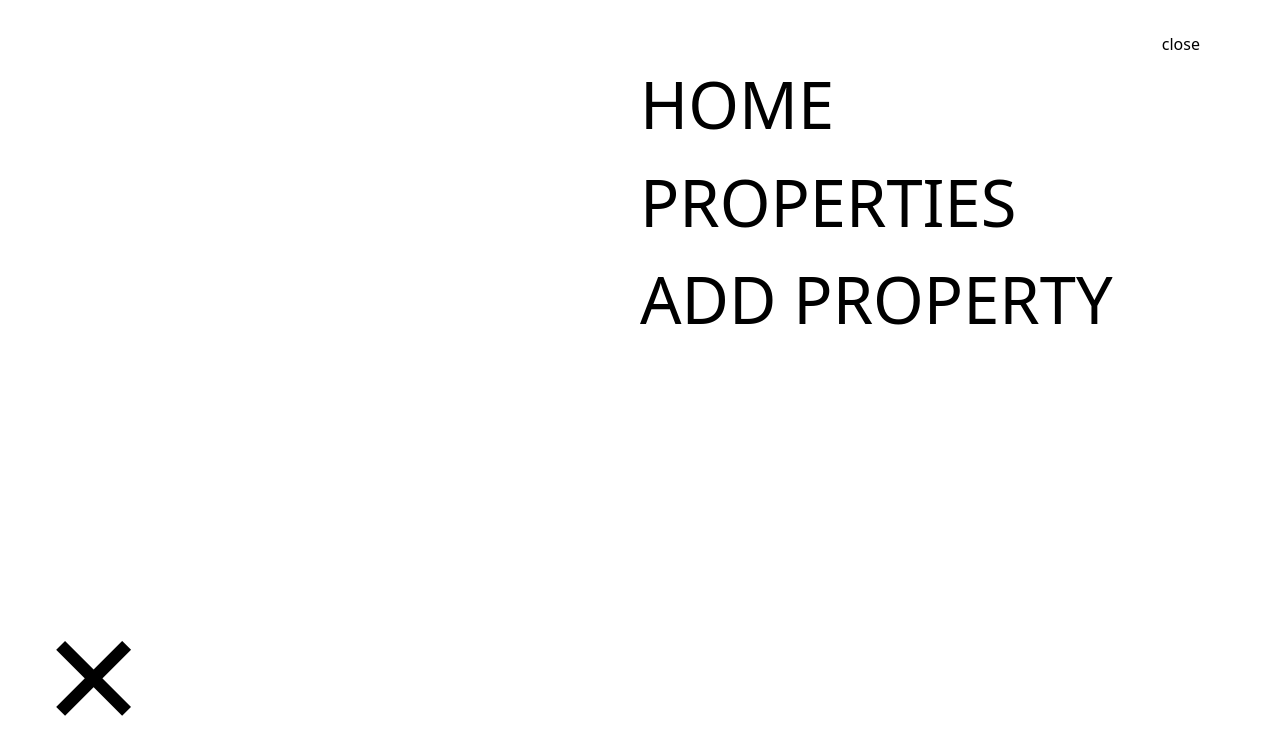
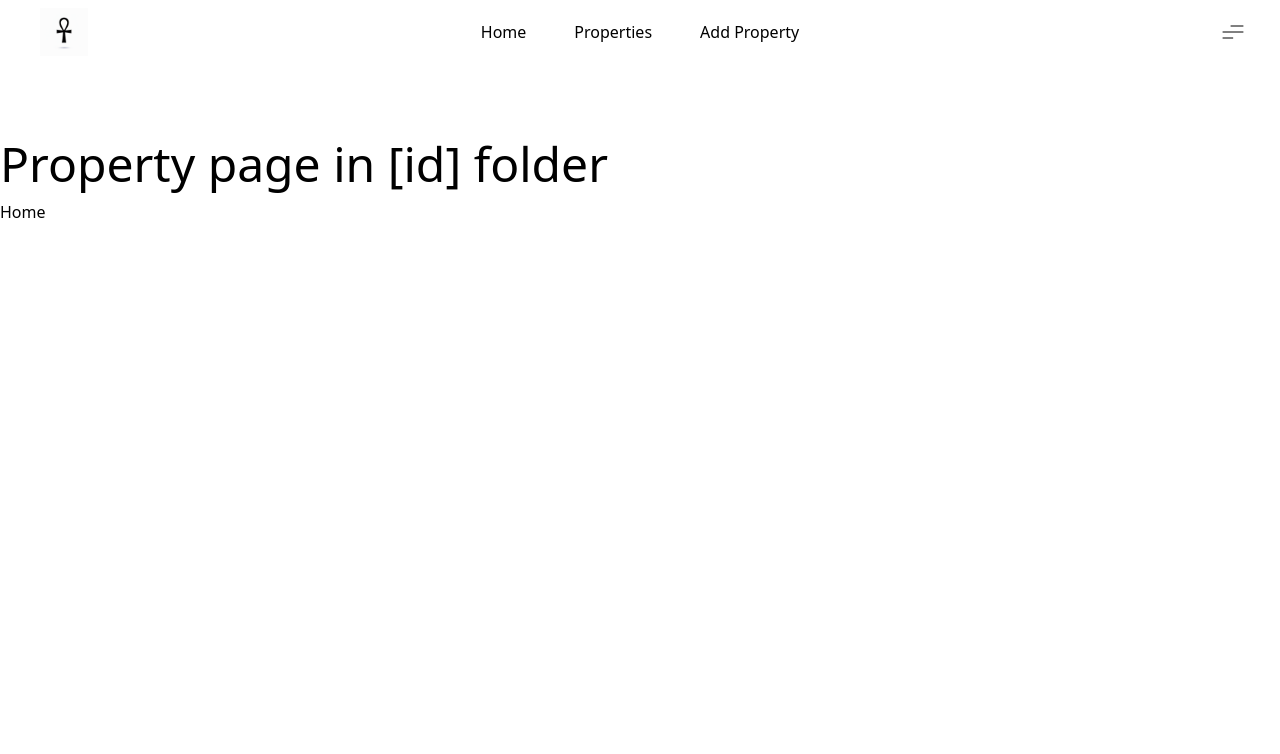
Before and after one commit to jymax4rl/oreilly_nextjs_project_BradTraversy, a Next.js app in the folder property_app/: page /properties/AddProperties in a window 1280 px wide. Shown: the top 754 px of the page. Built offline with nearby package versions, Linux system fonts and the light colour scheme.

Commit message:
WIP: Finished current work before reverting previous commit

```diff
--- a/property_app/components/Navbar.jsx
+++ b/property_app/components/Navbar.jsx
@@ -1,15 +1,13 @@
 "use client";
-import React from "react";
-import { useState, useEffect, useRef } from "react";
+import React, { useState, useRef, useEffect } from "react";
 import Image from "next/image";
+import Link from "next/link";
+import Hamburger from "@/components/hamburger";
+import logo from "@/assets/images/blackAnkhLogo.png";
 import logIcon from "@/assets/images/person.png";
-import logo from "@/assets/images/blackAnkhLogo.png";
-import Hamburger from "@/components/hamburger";
-import Link from "next/link";
-import NavButton from "./NavButton";
-import LoginNavBtn from "./LoginNavBtn";
-import { FaGoogle } from "react-icons";
-import "./navbar.css";
+
+import gsap from "gsap";
+import { useGSAP } from "@gsap/react";
 
 const navLinks = [
   { path: "/", label: "Home" },
@@ -17,90 +15,91 @@ const navLinks = [
   { path: "/properties/AddProperties", label: "Add Property" },
 ];
 
-const Navbar = () => {
-  const container = useRef();
+export default function Navbar() {
   const [isMenuOpen, setIsMenuOpen] = useState(false);
 
-  const toggleMenu = () => {
-    setIsMenuOpen(!isMenuOpen); // toggle state
-  };
+  const overlayRef = useRef();
+  const tl = useRef();
+
+  const toggleMenu = () => setIsMenuOpen((prev) => !prev);
+
+  // --- GSAP animation ----
+  useGSAP(() => {
+    const overlay = overlayRef.current;
+
+    gsap.set(overlay, {
+      clipPath: "polygon(0% 0%, 100% 0%, 100% 0%, 0% 0%)",
+      display: "none",
+    });
+    gsap.set(".menu-link-item-holder", { y: 75, opacity: 0 });
+
+    tl.current = gsap
+      .timeline({ paused: true })
+      .to(overlay, {
+        duration: 1.2,
+        display: "block",
+        clipPath: "polygon(0% 0%, 100% 0%, 100% 100%, 0% 100%)",
+        ease: "power4.inOut",
+      })
+      .to(
+        ".menu-link-item-holder",
+        {
+          y: 0,
+          opacity: 1,
+          duration: 1,
+          stagger: 0.1,
+          ease: "power3.out",
+        },
+        "-=0.75"
+      );
+  }, []);
+
+  // React to toggle
+  useEffect(() => {
+    if (isMenuOpen) tl.current.play();
+    else tl.current.reverse();
+  }, [isMenuOpen]);
 
   return (
     <div>
-      {/* // The nav is set to 3 col in md screens & 2 cols anything less */}
-      <nav
-        ref={container}
-        className=" menu-container m-0 grid bg-white grid-cols-2 lg:grid-cols-[20%_60%_20%] h-[8vh]"
-      >
-        <div className=" flex items-center ml-10 lg:ml-22 justify-start  align-center">
-          <Link href={"/"}>
-            <Image
-              className="lg:h-13 h-12 cursor-pointer w-auto rounded-full"
-              alt="logo"
-              src={logo}
-            />
+      {/* Navbar */}
+      <nav className="grid lg:grid-cols-[20%_60%_20%] grid-cols-2 h-[8vh] bg-white">
+        <div className="flex items-center ml-10">
+          <Link href="/">
+            <Image src={logo} alt="logo" className="h-12 w-auto" />
           </Link>
         </div>
 
-        <div className="hidden lg:flex space-x-16 items-center justify-center align-center">
-          {navLinks.map((link, index) => {
-            return (
-              <Link key={link.index} href={link.path}>
-                <NavButton text={link.label} />
-              </Link>
-            );
-          })}
+        <div className="hidden lg:flex space-x-12 items-center justify-center">
+          {navLinks.map((link) => (
+            <Link key={link.path} href={link.path}>
+              {link.label}
+            </Link>
+          ))}
         </div>
 
-        <div className=" flex p-0  mr-4 lg:mr-20   items-center justify-end lg:justify-center   ">
-          <div className="flex start items-center justify-center space-x-4 lg:space-x-6 align-center lg:absolute ">
-            <LoginNavBtn className=" " />
-            <Image
-              className=" cursor-pointer h-5 w-auto"
-              alt="login Icon"
-              src={logIcon}
-            />
-            <button onClick={toggleMenu}>
-              <Hamburger />
-            </button>
-          </div>
+        <div className="flex items-center justify-end mr-8">
+          <button onClick={toggleMenu}>
+            <Hamburger />
+          </button>
         </div>
       </nav>
-      {/* //Menu-overlay on lg screens, show hide based on menu state */}
-      <div className="  lg:block overlay-wrapper fixed top-0 w-screen   ">
-        <div className="menu-overlay relative grid lg:grid-cols-2  w-full h-screen bg-white   ">
-          <div className="hidden lg:block  leftWrapper relative w-full h-full ">
-            <div className="   fixed left-10 bottom-15  ">
-              <span onClick={toggleMenu} className=" text-9xl cursor-pointer">
-                &#x2715;
-              </span>
+
+      {/* --- CLIP-PATH OVERLAY --- */}
+      <div
+        ref={overlayRef}
+        className="menu-overlay fixed top-0 left-0 w-screen h-screen bg-white z-50"
+      >
+        <div className="menu-links flex flex-col pt-20 pl-20 text-4xl space-y-8">
+          {navLinks.map((link) => (
+            <div className="menu-link-item" key={link.path}>
+              <div className="menu-link-item-holder" onClick={toggleMenu}>
+                <Link href={link.path}>{link.label}</Link>
+              </div>
             </div>
-          </div>
-          <div className="  rightWrapper pt-8  flex-col  ">
-            <div className=" w-auto flex justify-end pr-20 ">
-              <p onClick={toggleMenu} className="cursor-pointer ">
-                close
-              </p>
-            </div>
-            <div className="   menu-links flex flex-col">
-              {navLinks.map((link, index) => {
-                return (
-                  <Link
-                    className="menu-links-item"
-                    onClick={toggleMenu}
-                    key={link.index}
-                    href={link.path}
-                  >
-                    {link.label}
-                  </Link>
-                );
-              })}
-            </div>
-          </div>
+          ))}
         </div>
       </div>
     </div>
   );
-};
-
-export default Navbar;
+}
--- a/property_app/components/navbar.css
+++ b/property_app/components/navbar.css
@@ -1,4 +1,10 @@
+.overlay-wrapper {
+  clip-path: polygon(0 0, 100% 0, 100% 100%, 0% 100%);
+}
+
 .menu-links-item {
+  padding: 0;
+  margin: 0;
   text-transform: uppercase;
   font-size: 65px;
   width: max-content;
--- a/property_app/package.json
+++ b/property_app/package.json
@@ -9,6 +9,7 @@
     "lint": "eslint"
   },
   "dependencies": {
+    "@gsap/react": "^2.1.2",
     "gsap": "^3.13.0",
     "lenis": "^1.3.15",
     "next": "16.0.3",
```
Also changed, not shown: 1 other file (tests, documents, lock files or other folders).
